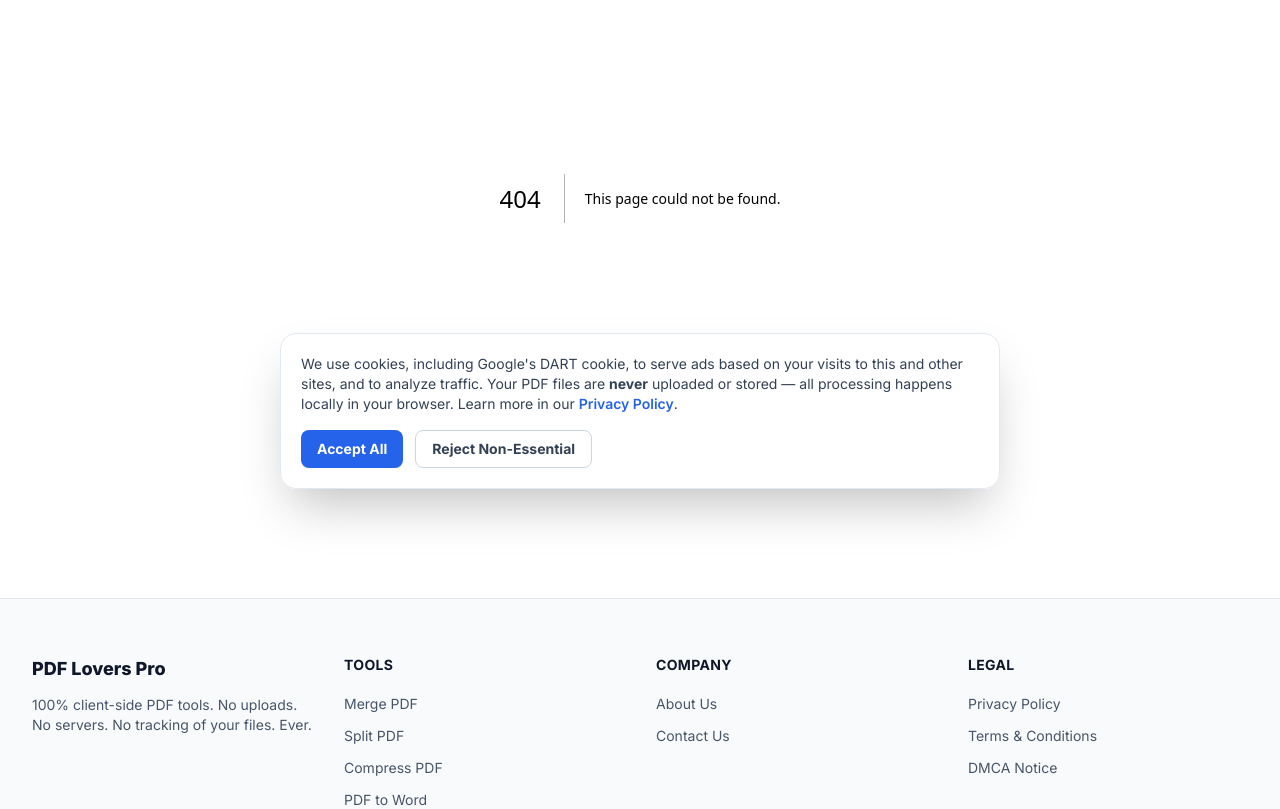
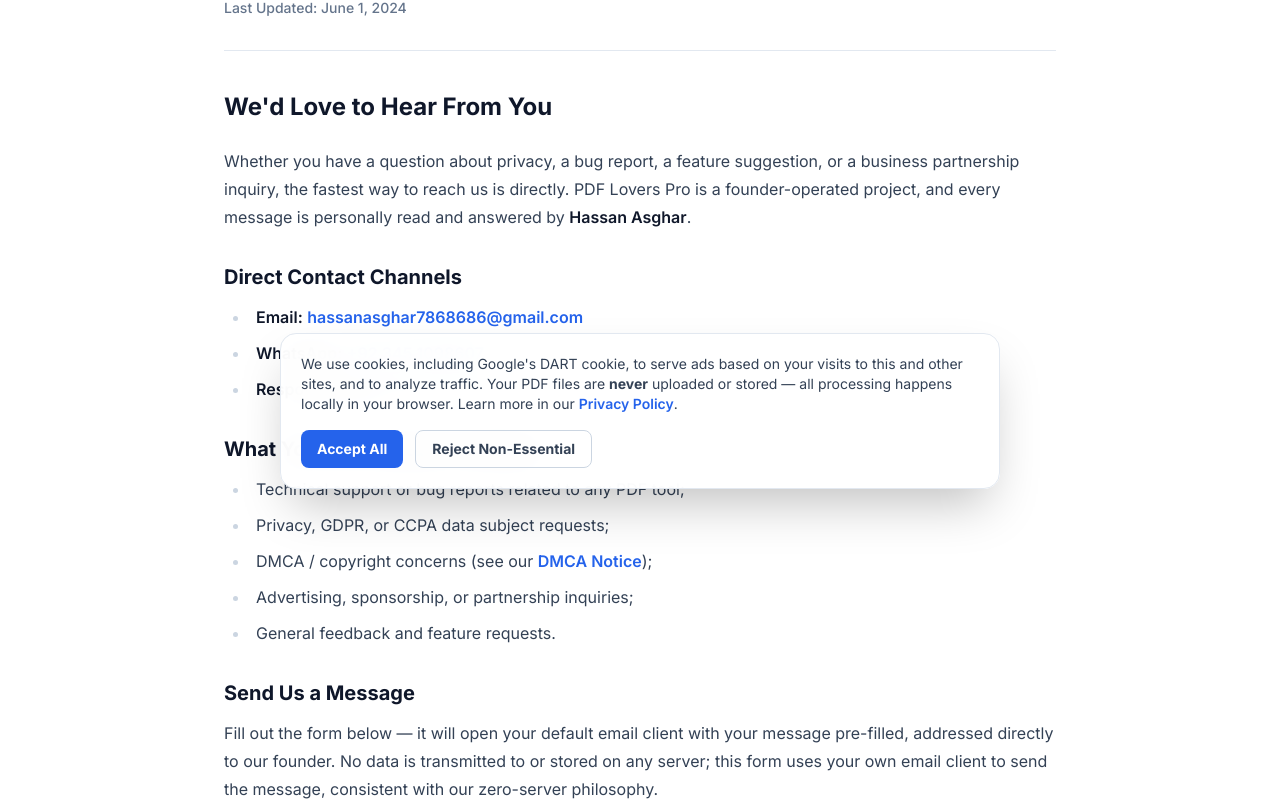
Before and after one commit to hassanasghar971-ui/pdflovers, a Next.js app: page /contact-us in a window 1280 px wide. Before the commit this address had no page. Shown: the part 271-1080 px from the top of the page. Built offline with nearby package versions, Linux system fonts and the light colour scheme.

Commit message:
Create Contact Us page with contact details and form
This page provides contact information and a form for users to reach out to the founder, including email and WhatsApp details.

```diff
--- /dev/null
+++ b/app/contact-us/page.tsx
@@ -0,0 +1,63 @@
+import type { Metadata } from "next";
+import LegalLayout from "@/components/legal/LegalLayout";
+import { siteConfig } from "@/lib/site-config";
+import ContactForm from "./ContactForm";
+
+export const metadata: Metadata = {
+  title: "Contact Us",
+  description:
+    "Get in touch with PDF Lovers Pro and founder Hassan Asghar via email or WhatsApp. We respond to all privacy, support, and business inquiries.",
+  alternates: { canonical: `${siteConfig.url}/contact-us` },
+};
+
+export default function ContactUsPage() {
+  return (
+    <LegalLayout title="Contact Us" lastUpdated="June 1, 2024">
+      <h2>We'd Love to Hear From You</h2>
+      <p>
+        Whether you have a question about privacy, a bug report, a feature
+        suggestion, or a business partnership inquiry, the fastest way to
+        reach us is directly. {siteConfig.legalEntity} is a founder-operated
+        project, and every message is personally read and answered by{" "}
+        <strong>{siteConfig.founder.name}</strong>.
+      </p>
+
+      <h3>Direct Contact Channels</h3>
+      <ul>
+        <li>
+          <strong>Email:</strong>{" "}
+          <a href={`mailto:${siteConfig.founder.email}`}>{siteConfig.founder.email}</a>
+        </li>
+        <li>
+          <strong>WhatsApp:</strong>{" "}
+          <a href={siteConfig.founder.whatsapp} target="_blank" rel="noopener noreferrer">
+            {siteConfig.founder.phoneDisplay}
+          </a>
+        </li>
+        <li>
+          <strong>Response Time:</strong> We aim to respond to all inquiries
+          within 24–48 hours.
+        </li>
+      </ul>
+
+      <h3>What You Can Contact Us About</h3>
+      <ul>
+        <li>Technical support or bug reports related to any PDF tool;</li>
+        <li>Privacy, GDPR, or CCPA data subject requests;</li>
+        <li>DMCA / copyright concerns (see our <a href="/dmca-notice">DMCA Notice</a>);</li>
+        <li>Advertising, sponsorship, or partnership inquiries;</li>
+        <li>General feedback and feature requests.</li>
+      </ul>
+
+      <h3>Send Us a Message</h3>
+      <p>
+        Fill out the form below — it will open your default email client with
+        your message pre-filled, addressed directly to our founder. No data is
+        transmitted to or stored on any server; this form uses your own email
+        client to send the message, consistent with our zero-server
+        philosophy.
+      </p>
+      <ContactForm />
+    </LegalLayout>
+  );
+}
```
